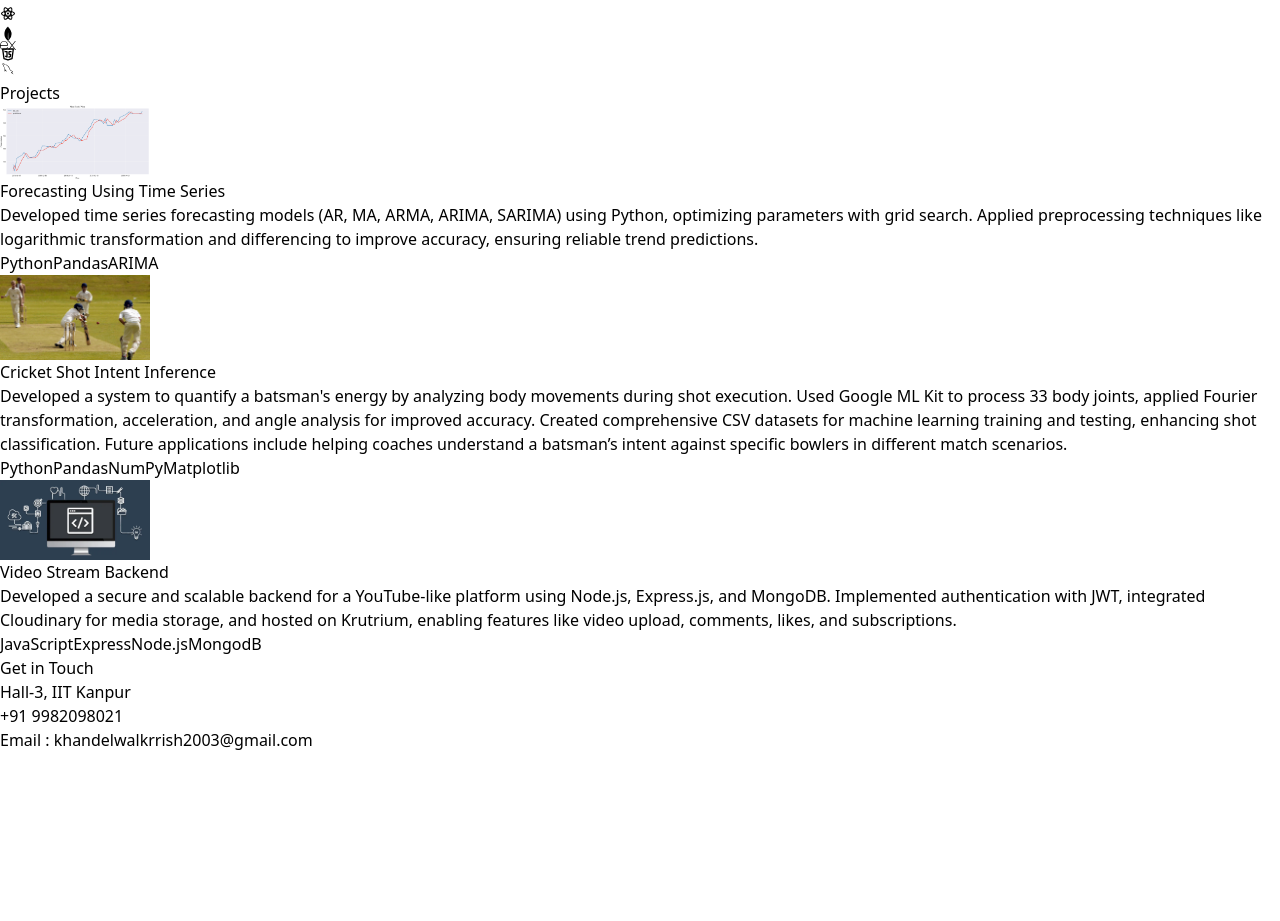
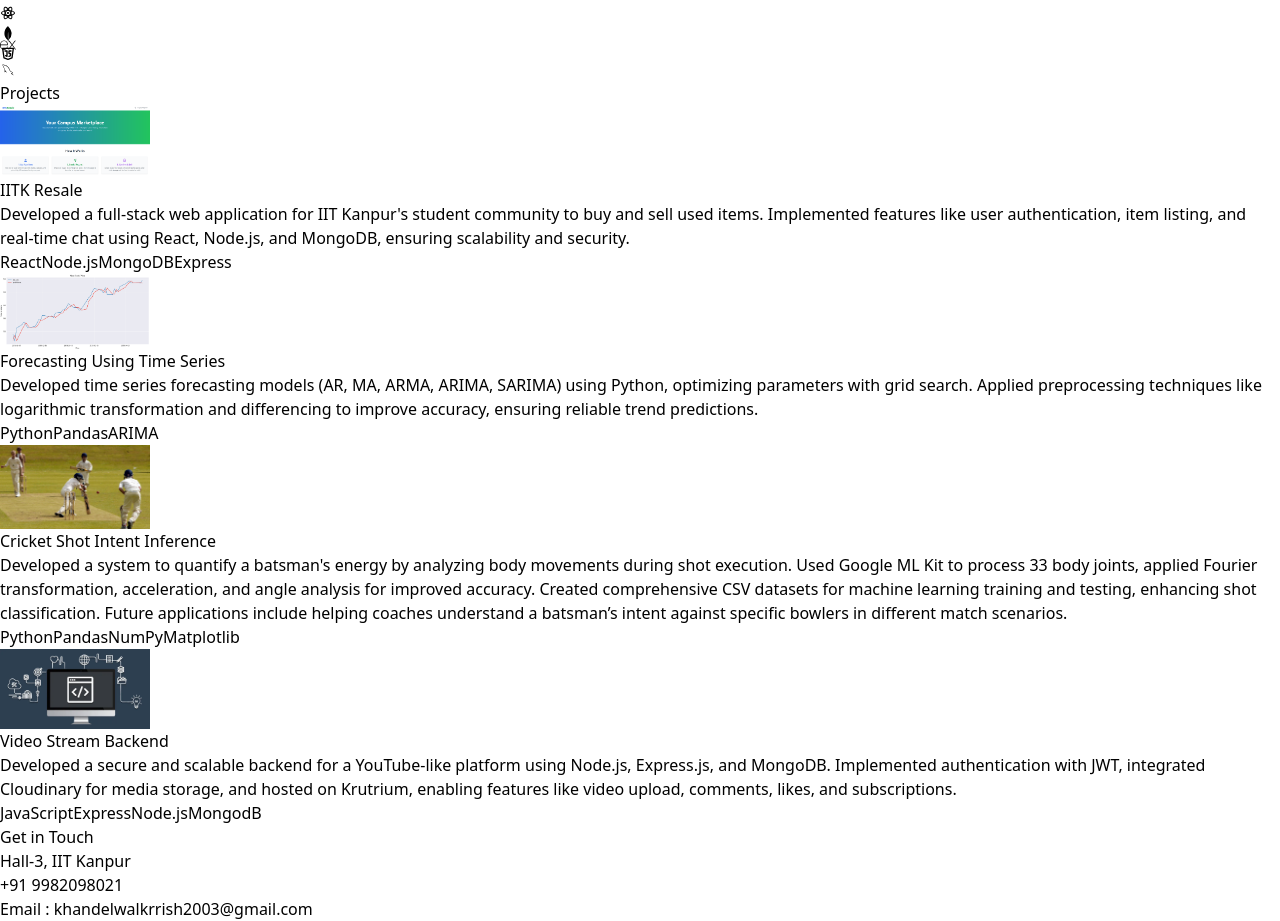
Before and after one commit to krrishkh/DevKrrish, a React (Vite) app in the folder Frontend/: page / in a window 1280 px wide. Shown: the part 1083-2004 px from the top of the page. Before the commit the page ends 1835 px from the top, so only its background shows below. Built offline with nearby package versions, Linux system fonts and the light colour scheme.

Commit message:
Added one project

```diff
--- a/Frontend/src/components/Home/Home.jsx
+++ b/Frontend/src/components/Home/Home.jsx
@@ -48,7 +48,7 @@ function Home() {
                 initial= "hidden"
                 animate="visible"
                 className='text-white font-thin tracking-tight mt-11 hover:text-cyan-500 '
-                href='https://drive.google.com/file/d/1Msq3cCHf6ayHd1LhGCy8nlvd54dgD9St/view?usp=sharing'
+                href='https://drive.google.com/file/d/1lXtZq695w2VAMK0oIeh1Nrg1zEXtrLEU/view?usp=sharing'
                 target='blank'
                 >
                 Want to see My Resume ?
--- a/Frontend/src/components/Projects/Projects.jsx
+++ b/Frontend/src/components/Projects/Projects.jsx
@@ -1,5 +1,6 @@
 import React from 'react'
 import { PROJECTS } from '../../constants/Projects/projects'
+import { Link } from 'react-router-dom'
 
 function Projects() {
   return (
@@ -10,13 +11,16 @@ function Projects() {
         <div>{PROJECTS.map((project, index )=> (
             <div key={index} className='mb-8 flex flex-wrap lg:justify-center '>
                <div className='w-full lg:w-1/4 '>
+                    <Link to={project.link} target='_blank'>
                         <img
                             src={project.image}
                             width={150}
                             height={150}
                             className='mb-6 rounded'
                             alt={project.title}
+                            onMouseOver={(e) => (e.currentTarget.src = project.image)}
                         />
+                    </Link>
                </div>
                <div className='w-full max-w-xl lg:w-3/4 '>
                     <h6 className='mb-2 font-semibold text-gray-600'>
--- a/Frontend/src/constants/Projects/projects.jsx
+++ b/Frontend/src/constants/Projects/projects.jsx
@@ -1,8 +1,18 @@
 import TimeSeriesPic from "../../constants/Projects/TimeSeriesPic.png";
 import CricketShotPic from "../../constants/Projects/CricketShotPic.avif";
 import BackendPic from "../../constants/Projects/BackendPic.webp"
+import IITKReSalePic from "../../constants/Projects/IITKResalePic.png"
 
 export const PROJECTS = [
+
+    {
+      title: "IITK Resale",
+      image: IITKReSalePic,
+      description: "Developed a full-stack web application for IIT Kanpur's student community to buy and sell used items. Implemented features like user authentication, item listing, and real-time chat using React, Node.js, and MongoDB, ensuring scalability and security.",
+      technologies: ["React", "Node.js", "MongoDB", "Express"],
+      link: "https://github.com/krrishkh/IITK-Resale"
+
+    },
     {
       title: "Forecasting Using Time Series",
       image: TimeSeriesPic,
@@ -22,6 +32,6 @@ export const PROJECTS = [
       image: BackendPic,
       description: "Developed a secure and scalable backend for a YouTube-like platform using Node.js, Express.js, and MongoDB. Implemented authentication with JWT, integrated Cloudinary for media storage, and hosted on Krutrium, enabling features like video upload, comments, likes, and subscriptions.",
       technologies: ["JavaScript","Express", "Node.js", "MongodB"],
-      link: "https://github.com/yourusername/product-management"
+      link: "https://github.com/krrishkh/Video-stream-Backend"
     }
   ];
```
Also changed, not shown: Frontend/src/constants/Projects/IITKReSalePic.png (added). Lines whose indentation alone changed are shown as unchanged.
